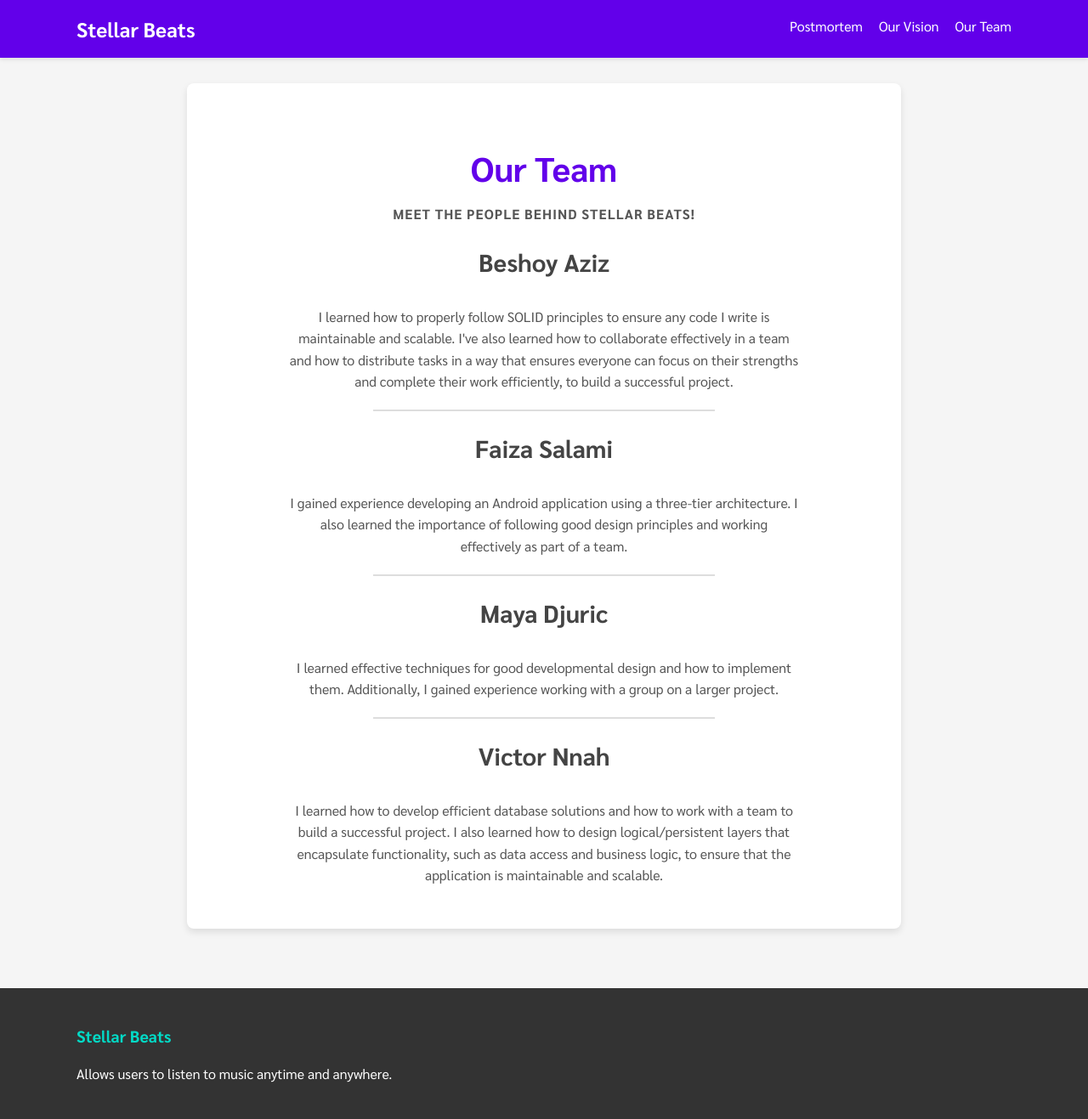
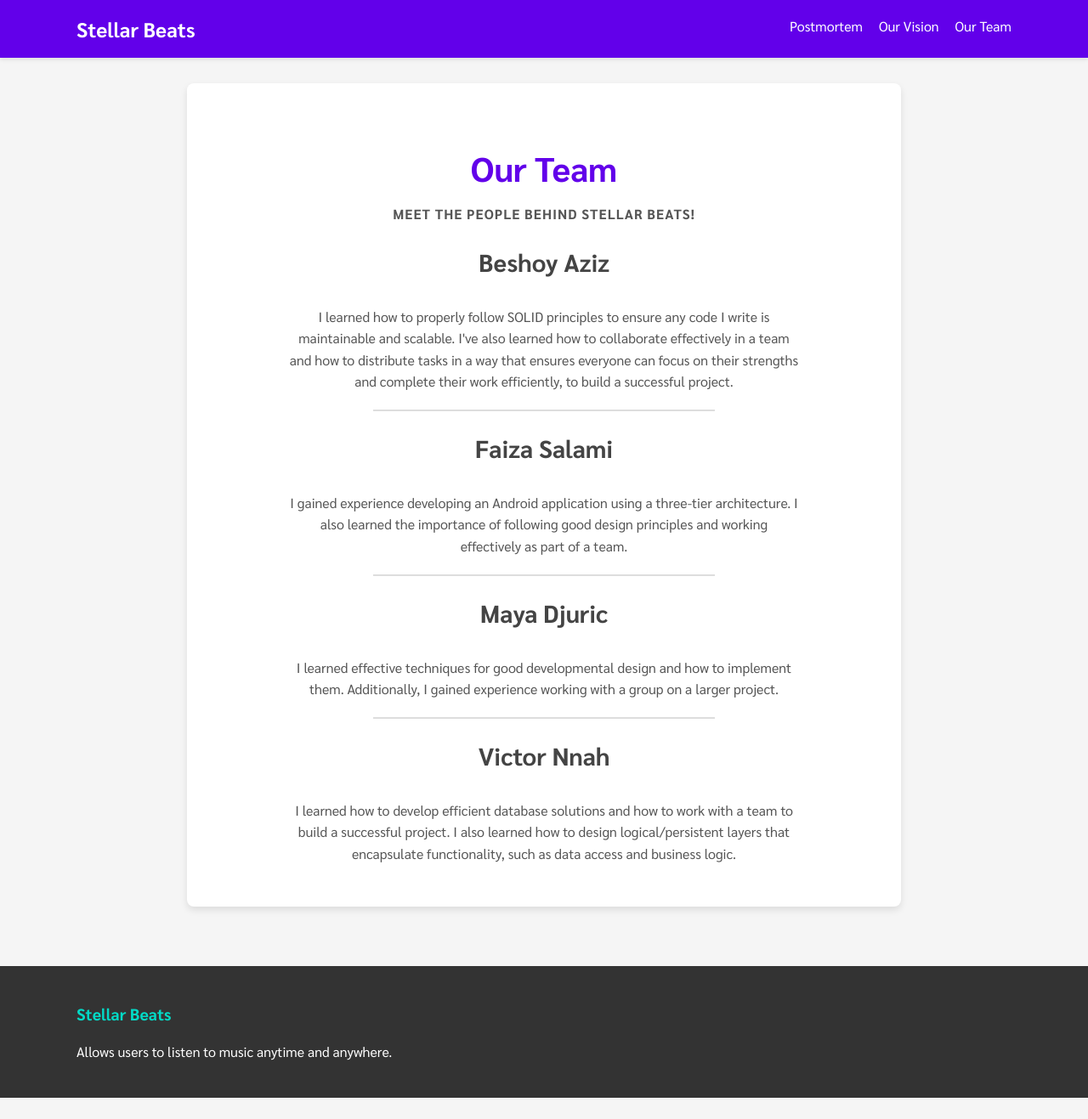
Before and after one commit to f-osss/Stellar-Beats, a Jekyll site: the page built from team.markdown, in a window 1280 px wide. Shown: the whole page at 85% size. Built offline with Jekyll 4.4.1, drawn with Linux system fonts in a browser that asks for light colours; after the commit the page ends 1292 px from its top, so only the background shows below that.

Commit message:
Editorial changes to my part.

```diff
--- a/team.markdown
+++ b/team.markdown
@@ -25,6 +25,6 @@ permalink: /team/
     <h3>Victor Nnah</h3>
     <p>
         I learned how to develop efficient database solutions and how to work with a team to build a successful project.
-        I also learned how to design logical/persistent layers that encapsulate functionality, such as data access and business logic, to ensure that the application is maintainable and scalable.
+        I also learned how to design logical/persistent layers that encapsulate functionality, such as data access and business logic.
     </p>
 </div>
```
